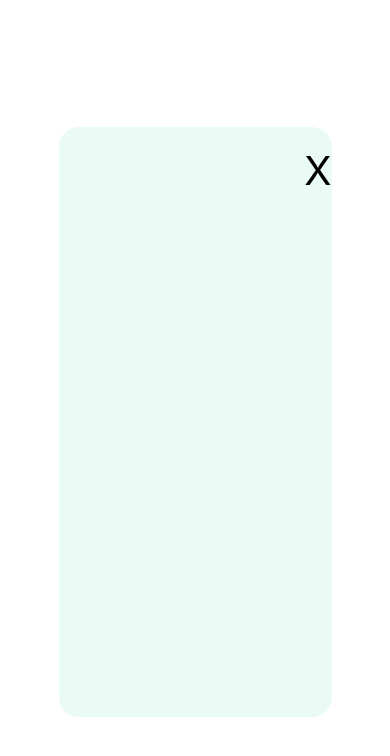
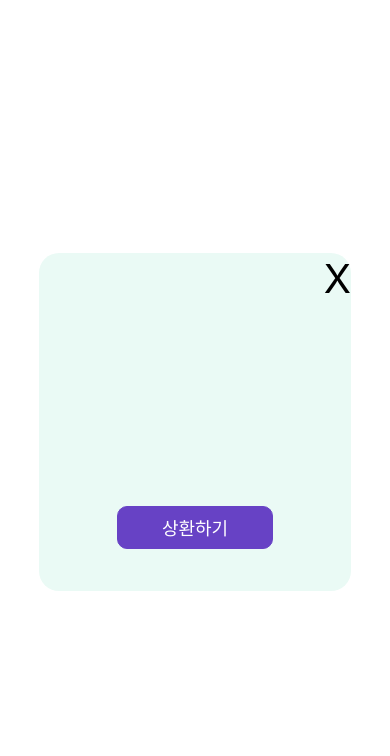
Before and after one commit to NOVA-App/NOVA, a React Native app in the folder frontend/: screen / in a window 390 px wide. Both pictures are taken after a click on the element 195 px from the left and 422 px from the top of the page. Shown: the top 756 px of the page. Built offline with nearby package versions, Linux system fonts and the light colour scheme.

Commit message:
:hammer: Feat(component/modal): 구조 변경

```diff
--- a/frontend/App.js
+++ b/frontend/App.js
@@ -1,6 +1,5 @@
-import { StatusBar } from 'expo-status-bar';
 import { StyleSheet, Text, View } from 'react-native';
-import Modal2 from './src/components/modal2';
+import OneButtonSmallModal from './src/components/modals/OneButtonSmallModal';
 import StyledModalOpenButton from './src/components/btn';
 import { useState } from 'react';
 
@@ -11,8 +10,11 @@ export default function App() {
   };
   return (
     <View style={styles.container}>
-      <Modal2 isVisible={isModalVisible} onClose={onModalClose}>
-      </Modal2>
+      <OneButtonSmallModal
+        isVisible={isModalVisible}
+        onClose={onModalClose}
+        >
+      </OneButtonSmallModal>
 
       <StyledModalOpenButton
         onPress={() => {
--- a/frontend/src/components/modal2.js
+++ /dev/null
@@ -1,53 +0,0 @@
-import { Modal, View, Text, Pressable, StyleSheet } from 'react-native';
-import { Colors } from 'react-native/Libraries/NewAppScreen';
-import styled from 'styled-components/native';
-// import MaterialIcons from '@expo/vector-icons/MaterialIcons';
-
-export default function Modal2({isVisible, children, onClose}) {
-  return (
-    // <Modal animationType="fade" transparent={true} visible={isVisible}>
-    <Modal animationType="slide" transparent={true} visible={isVisible}>
-    <StyledModalContent>
-      <StyledTitleContainer>
-        {/* <styledTitleText onPress={onClose}> 모달모달모달모달모달모달 ^0^</styledTitleText> */}
-        <Text style={styles.Text} onPress={onClose}> X</Text>
-      </StyledTitleContainer>
-      {children}
-    </StyledModalContent>
-  </Modal>
-  )
-}
-
-const StyledModalContent = styled.View`
-    height: 70%;
-    width: 70%;
-    background-color: #EAFAF5;
-    /* border-top-right-radius: 18;
-    border-top-left-radius: 18; */
-    border-radius: 20px;
-    position: absolute;
-    bottom: 15%;
-    left: 15%;
-`;
-const StyledTitleContainer = styled.View`
-    height: 15%;
-    /* background-color: #464C55; */
-    /* border-top-right-radius: 10;
-    border-top-left-radius: 10; */
-    /* padding-horizontal: 20; */
-    /* flex-direction: row; */
-    flex-direction: row-reverse;
-    align-items: center;
-    justify-content: space-between;
-`;
-const styles = StyleSheet.create({
-  Text:{
-    fontSize: 40,
-    Colors: 'black',
-
-  }
-})
-//   const styledTitleText = styled.Text`
-//   color: '#fff';
-//   font-size: 30;
-// `
--- /dev/null
+++ b/frontend/src/components/modals/LargeModal/style.js
@@ -0,0 +1,20 @@
+import styled from 'styled-components/native';
+
+
+const ModalContent = styled.View`
+    height: 70%;
+    width: 80%;
+    background-color: #EAFAF5;
+    border-radius: 20px;
+    position: absolute;
+    bottom: 15%;
+    left: 10%;
+`;
+const TitleContainer = styled.View`
+    height: 15%;
+    flex-direction: row-reverse;
+    align-items: center;
+    justify-content: space-between;
+`;
+
+export { ModalContent, TitleContainer}
--- /dev/null
+++ b/frontend/src/components/modals/OneButtonLargeModal/style.js
@@ -0,0 +1,24 @@
+import styled from 'styled-components/native';
+
+
+const ModalContent = styled.View`
+    height: 70%;
+    width: 80%;
+    background-color: #EAFAF5;
+    border-radius: 20px;
+    position: absolute;
+    bottom: 15%;
+    left: 10%;
+`;
+const TitleContainer = styled.View`
+    height: 15%;
+    flex-direction: row-reverse;
+    align-items: center;
+    justify-content: space-between;
+`;
+const ButtonContainer = styled.View`
+    top: 60%;
+    left: 25%
+`;
+
+export { ModalContent, TitleContainer, ButtonContainer}
--- /dev/null
+++ b/frontend/src/components/modals/OneButtonSmallModal/index.js
@@ -0,0 +1,35 @@
+import { Modal, Dimensions, Text, StyleSheet } from 'react-native';
+import styled from 'styled-components/native';
+import * as S from './style'
+import Button from '../../buttons/MediumButton/index'
+
+const OneButtonSmallModal = props => {
+  const styles = StyleSheet.create({
+    Text:{
+      fontSize: 40,
+      Colors: 'black',
+    }
+  })
+  return (
+    // <Modal animationType="fade"  // 스타일 둘 중 하나 택 1
+    <Modal animationType="slide"
+      transparent={true}
+      visible={props.isVisible}
+      >
+    <S.ModalContent>
+      <S.TitleContainer>
+        <Text style={styles.Text} onPress={props.onClose}> X</Text>
+      </S.TitleContainer>
+      <Text style={{ fontSize: 14 }}>{props.title}</Text>
+      <S.ButtonContainer>
+        <Button
+          title="상환하기"
+          bgColor="#6742C5"
+          />
+      </S.ButtonContainer>
+    </S.ModalContent>
+  </Modal>
+  )
+}
+
+export default OneButtonSmallModal;
--- /dev/null
+++ b/frontend/src/components/modals/OneButtonSmallModal/style.js
@@ -0,0 +1,23 @@
+import styled from 'styled-components/native';
+
+
+const ModalContent = styled.View`
+    height: 40%;
+    width: 80%;
+    background-color: #EAFAF5;
+    border-radius: 20px;
+    position: absolute;
+    bottom: 30%;
+    left: 10%;
+`;
+const TitleContainer = styled.View`
+    height: 15%;
+    flex-direction: row-reverse;
+    align-items: center;
+    justify-content: space-between;
+`;
+const ButtonContainer = styled.View`
+    top: 60%;
+    left: 25%
+`;
+export { ModalContent, TitleContainer, ButtonContainer}
--- /dev/null
+++ b/frontend/src/components/modals/SmallModal/style.js
@@ -0,0 +1,20 @@
+import styled from 'styled-components/native';
+
+
+const ModalContent = styled.View`
+    height: 40%;
+    width: 80%;
+    background-color: #EAFAF5;
+    border-radius: 20px;
+    position: absolute;
+    bottom: 30%;
+    left: 10%;
+`;
+const TitleContainer = styled.View`
+    height: 15%;
+    flex-direction: row-reverse;
+    align-items: center;
+    justify-content: space-between;
+`;
+
+export { ModalContent, TitleContainer}
```
Also changed, not shown: frontend/src/components/modals/LargeModal/index.js (added, +39 -0 lines), frontend/src/components/modals/OneButtonLargeModal/index.js (added, +45 -0 lines), frontend/src/components/modals/SmallModal/index.js (added, +28 -0 lines).
